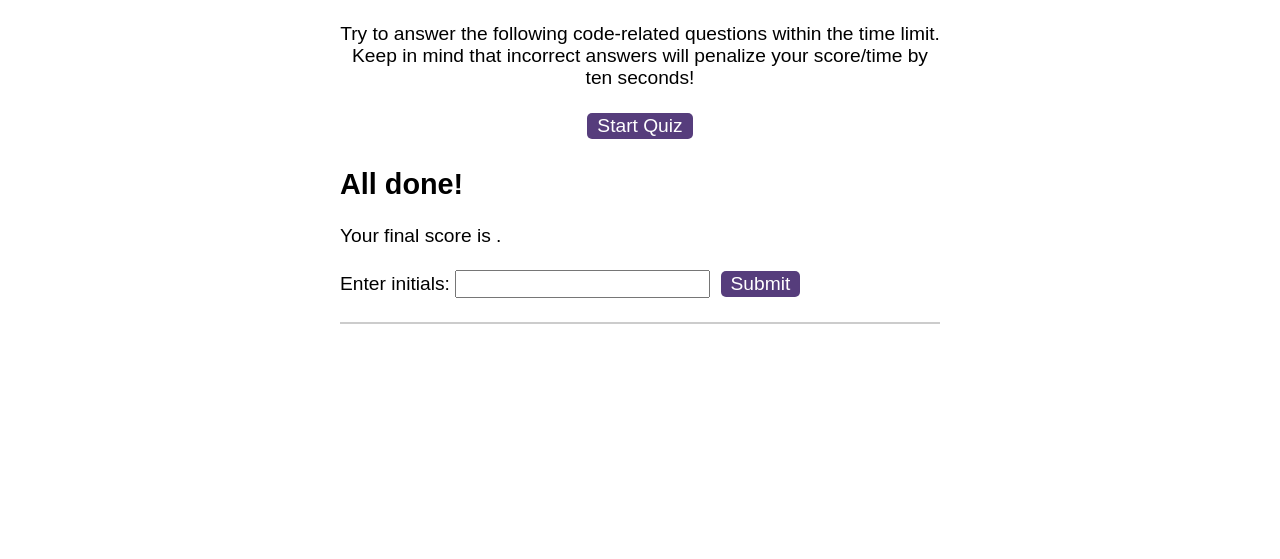
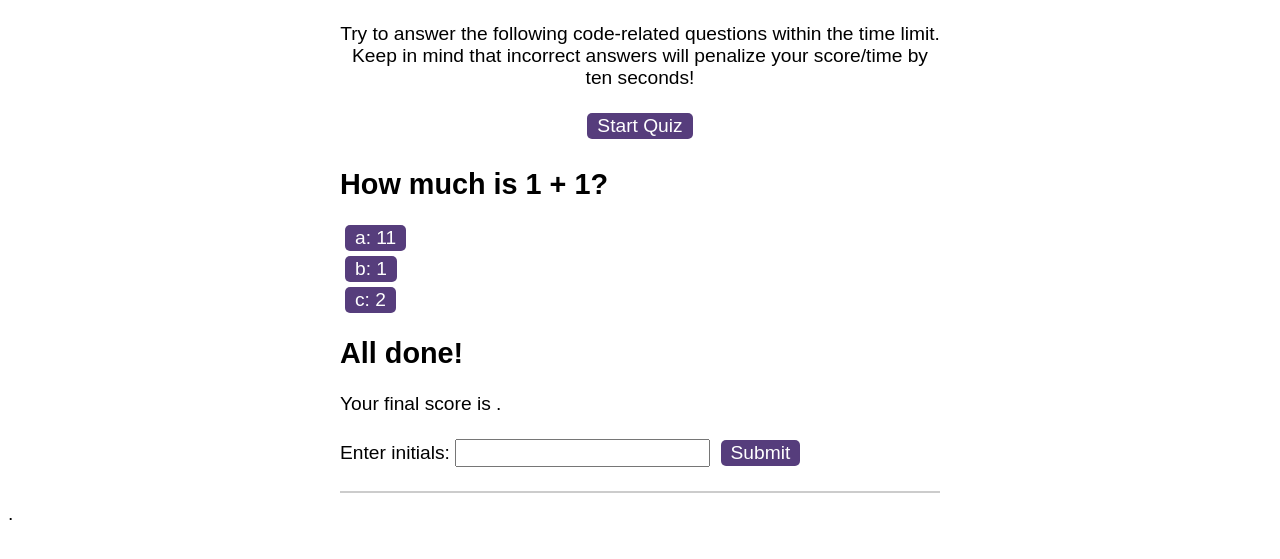
Before and after one commit to fl4viooliveira/Code-Quiz, a plain HTML site: page index.html in a window 1280 px wide. Shown: the part 147-706 px from the top of the page. Drawn offline with Linux system fonts and the light colour scheme.

Commit message:
Add quiz function
render questions and answers

```diff
--- a/assets/js/logic.js
+++ b/assets/js/logic.js
@@ -8,9 +8,9 @@ var quizContainer = document.querySelector("#questions");
 var questionTitle = document.querySelector("#question-title");
 var questionsChoices = document.querySelector("#choices");
 
-var endBlock = document.querySelector("#end-screen")
+var endBlock = document.querySelector("#end-screen");
 
-var feedback = document.querySelector("#feedback")
+var feedback = document.querySelector("#feedback");
 
 // Timer function
 var timeLeft = 75;
@@ -28,11 +28,15 @@ startBtn.addEventListener("click", function () {
   globalTimer();
 });
 
-console.log(questions)
+var quiz = function () {
+  var index = 0;
+  var question = questions[index];
+  questionTitle.textContent = question.question;
+  var answers = question.answers;
 
-for(var i = 0; questions.lengh; i++){
-  var question = questions[i];
-  console.log(question)
-}
+  for (var key in answers) {
+    questionsChoices.innerHTML += `<button>${key}: ${answers[key]}</button>`;
+  }
+};
 
-  console.log("test")
+quiz();
--- a/assets/js/questions.js
+++ b/assets/js/questions.js
@@ -30,6 +30,6 @@ var questions = [
   },
 ];
 
-var jsonQuestions = JSON.stringify(questions)
-
-localStorage.setItem("quizQuestions", jsonQuestions)
+// var jsonQuestions = JSON.stringify(questions)
+//
+// localStorage.setItem("quizQuestions", jsonQuestions)
--- a/index.html
+++ b/index.html
@@ -45,4 +45,4 @@
     <script src="./assets/js/questions.js"></script>
     <script src="./assets/js/logic.js"></script>
   </body>
-</html>
+</html>.
```
